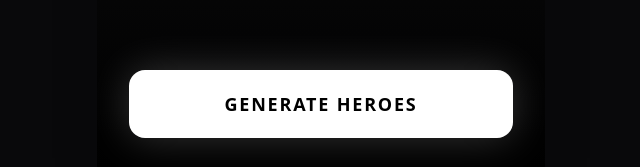
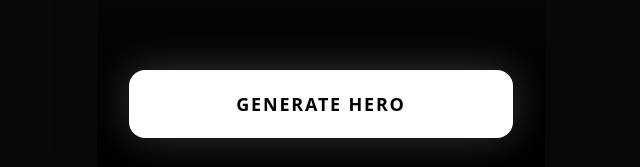
Before and after one commit to amaramzai/trash-eater-heroes, a React (Vite) app: page / in a window 1280 px wide. Shown: the part 630-797 px from the top of the page, without its empty margins (319-959 px from the left). Built offline with nearby package versions, Linux system fonts and the light colour scheme.

Commit message:
hapus string

```diff
--- a/src/App.tsx
+++ b/src/App.tsx
@@ -98,7 +98,7 @@ function App() {
                 onClick={handleGenerate}
                 className="w-full py-5 rounded-2xl bg-white text-black font-black tracking-widest text-lg active:scale-95 transition-transform shadow-[0_0_40px_rgba(255,255,255,0.2)]"
               >
-                GENERATE HEROES
+                GENERATE HERO
               </button>
             </motion.div>
           )}
```
